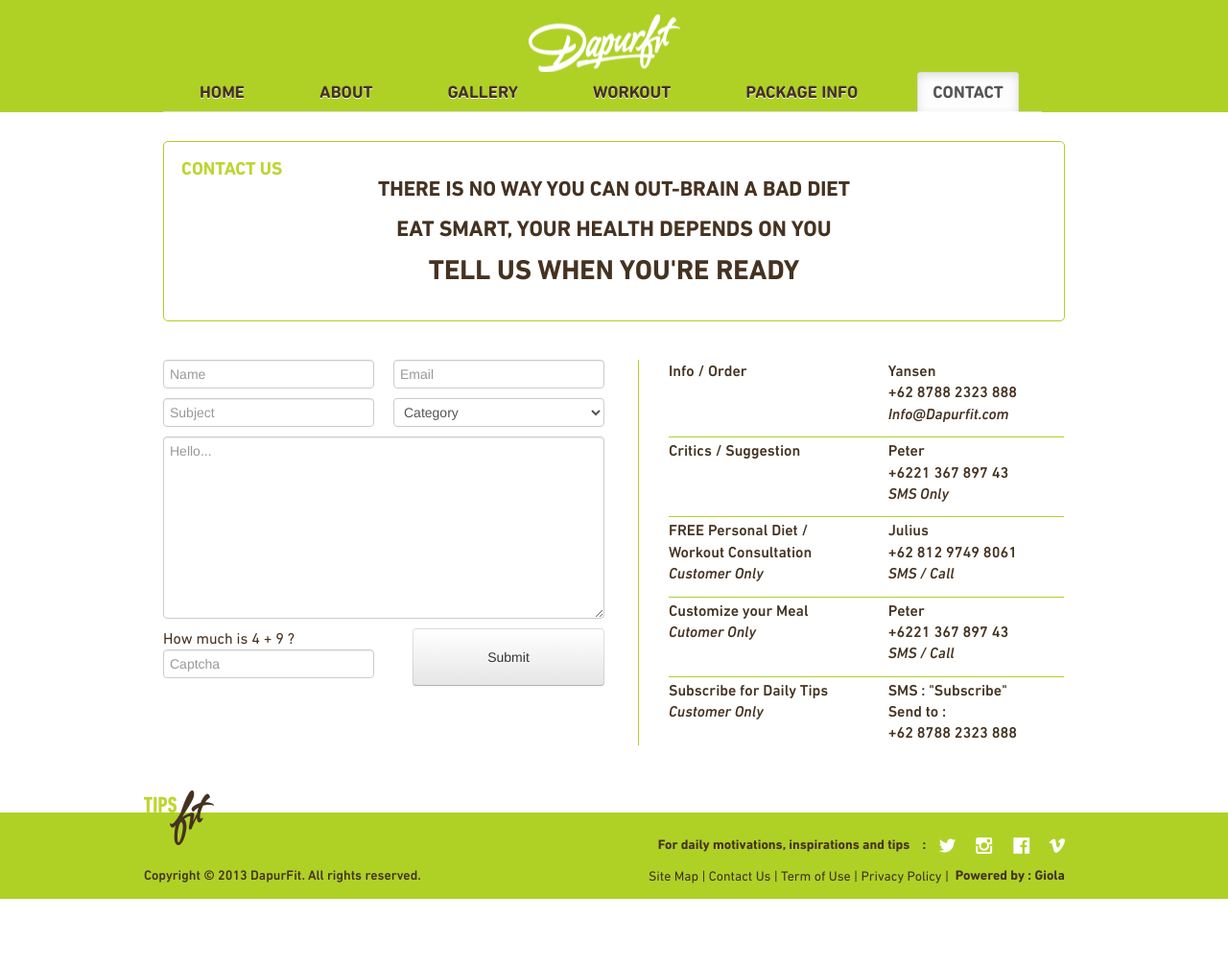
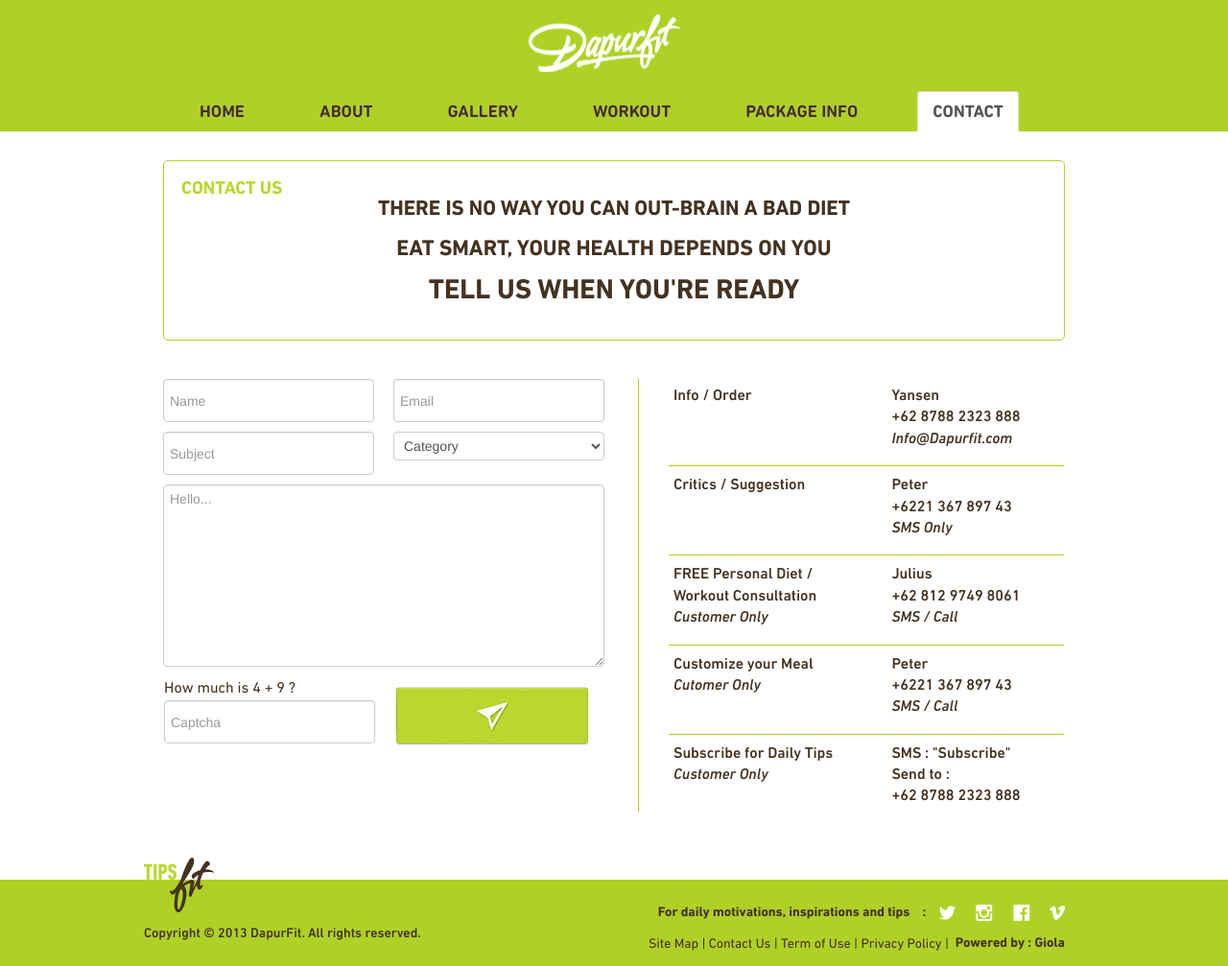
Before and after one commit to shanmarkus/DapurFit, a CodeIgniter app: page /dapurfit/index.php/contact_us/index in a window 1280 px wide. Shown: the whole page at 96% size. Before the commit the page ends 937 px from the top, so only its background shows below. Run offline with CodeIgniter, Linux system fonts and the light colour scheme; data that the repository does not hold is empty.

Commit message:
workout:spprt firefx, transparent div, slider, home, logo padding, shadow n border in nav, workout details min height

```diff
--- a/application/views/contact_us.php
+++ b/application/views/contact_us.php
@@ -48,14 +48,30 @@
             </div>
           </div><!-- close row -->
           <div class="row">
-                  <div class="span3">
+            <div class="span6">
               <div class="captchaBox">
+                <table>
+                  <tr>
+                    <td>
                       <p class="font-normal-r">How much is 4 + 9 ?</p>
+                    </td>
+                    <td rowspan="2">
+                      <button class="submit-btn btn span2" style="height:60px; width:200px; background-image:url(<?PHP echo RESOURCES?>img/submit-btn.jpg);" type="submit"></button>
+                    </td>
+                  </tr>
+                  <tr>
+                    <td>
                      <input type="text" placeholder="Captcha">
+                   </td>
+                 </tr>
+               </table>
+
+
+
+
              </div>
-                  </div>
-                  <div class="span3">
-                    <button class="btn span2" style="height:60px; width:200px"type="button">Submit</button>
+
+
            </div>
          </div><!-- close row -->
        </form>
@@ -69,11 +85,13 @@
         <table style="width:100%; " >
 
           <tr>
-                    <td valign="top"><p class="font-normal-m">Info / Order<p></td>
+            <td valign="top"><div class="padding-5"><p class="font-normal-m">Info / Order<p></div></td>
             <td>
+              <div class="padding-5">
                 <p class="font-normal-m">Yansen</p> </br>
                 <p class="font-normal-m">+62 8788 2323 888</p></br>
                 <p class="font-normal-i">Info@Dapurfit.com</p>
+              </div>
             </td>
           </tr>
           <tr >
@@ -83,29 +101,17 @@
           </tr>
           <tr valign="top">
             <td>
+              <div class="padding-5">
                 <p class="font-normal-m">Critics / Suggestion</p>
+              </div>
             </td>
             <td>
+              <div class="padding-5">
                 <p class="font-normal-m">Peter</p></br>
                 <p class="font-normal-m">+6221 367 897 43</p></br>
                 <p class="font-normal-i">SMS Only<p>
-                      </p></td>
-                    </tr>
-                    <tr >
-                      <td colspan="2">
-                        <hr>
-                      </td>
-                    </tr>
-                    <tr valign="top">
-                      <td>
-                        <p class="text-wrap width11 font-normal-m">FREE Personal Diet /</br>
-                          Workout Consultation</p></br>
-                          <p class="font-normal-i">Customer Only</p>
-                        </td>
-                        <td>
-                          <p class="font-normal-m">Julius</p></br>
-                          <p class="font-normal-m">+62 812 9749 8061</p></br>
-                          <p class="font-normal-i">SMS / Call</p>
+                </p>
+              </div>
             </td>
           </tr>
           <tr >
@@ -115,14 +121,18 @@
           </tr>
           <tr valign="top">
             <td>
-                          <p class="text-wrap width11 font-normal-m">Customize your Meal</p>
-                          <p class="font-normal-i">Cutomer Only </p>
+              <div class="padding-5">
+                <p class="text-wrap width11 font-normal-m">FREE Personal Diet /</br>
+                  Workout Consultation</p></br>
+                  <p class="font-normal-i">Customer Only</p>
+                </div>
               </td>
               <td>
-                          <p class="font-normal-m">Peter</p></br>
-                          <p class="font-normal-m">+6221 367 897 43</p>
+                <div class="padding-5">
+                  <p class="font-normal-m">Julius</p></br>
+                  <p class="font-normal-m">+62 812 9749 8061</p></br>
                   <p class="font-normal-i">SMS / Call</p>
-
+                </div>
               </td>
             </tr>
             <tr >
@@ -132,13 +142,37 @@
             </tr>
             <tr valign="top">
               <td>
+                <div class="padding-5">
+                  <p class="text-wrap width11 font-normal-m">Customize your Meal</p>
+                  <p class="font-normal-i">Cutomer Only </p>
+                  </div<
+                </td>
+                <td>
+                  <div class="padding-5">
+                    <p class="font-normal-m">Peter</p></br>
+                    <p class="font-normal-m">+6221 367 897 43</p>
+                    <p class="font-normal-i">SMS / Call</p>
+                  </div>
+                </td>
+              </tr>
+              <tr >
+                <td colspan="2">
+                  <hr>
+                </td>
+              </tr>
+              <tr valign="top">
+                <td>
+                  <div class="padding-5">
                     <p class="text-wrap width11 font-normal-m">Subscribe for Daily Tips</p>
                     <p class="font-normal-i">Customer Only</p>
+                  </div>
                 </td>
                 <td>
+                  <div class="padding-5">
                     <p class="font-normal-m">SMS : "Subscribe"</p></br>
                     <p class="font-normal-m">Send to : </p></br>
                     <p class="font-normal-m">+62 8788 2323 888</p>
+                  </div>
                 </td>
               </tr>
 
--- a/application/views/footer.php
+++ b/application/views/footer.php
@@ -7,7 +7,7 @@
         <div class="row">
 
           <img class="footerImage" src="<?php echo RESOURCES ?>img/footer.png"/>
-          <p class="footerText rotating">
+          <div class="footerText rotating">
 
 
             <span class="flipUp">
@@ -21,7 +21,7 @@
               ?>
 
             </span>
-          </p>
+          </div>
 
         </div>
         <div class="row">
--- a/resources/css/gallery.css
+++ b/resources/css/gallery.css
@@ -1,5 +1,5 @@
 .gallery{
- /* min-height: 810px;*/
+  min-height: 705px;
   margin-top: 20px;
 }
 
--- a/resources/css/home.css
+++ b/resources/css/home.css
@@ -9,16 +9,40 @@ body{
 
 .carousel{
   margin-bottom: 0px !important;
-}
 
 
+}
+input[type="text"]{
+  height:35px;
+}
+.carousel-inner > .item > img, .carousel-inner > .item > a > img{
+  min-width: 940px;
+}
+.navbar .nav > li > a:focus, .navbar .nav > li > a:hover{
+  border: 1px solid white;
+  background-color: white;
+
+}
+.submit-btn:hover, .submit-btn:focus{
+  background-position:0 0 !important;
+}
+.navbar .nav > .active > a, .navbar .nav > .active > a:hover, .navbar .nav > .active > a:focus{
+  background-color:#ffffff;
+  box-shadow: :0px 0px 0px rgba(0, 0, 0, 0.0) inset !important;
+  -webkit-box-shadow:inset 0 3px 8px rgba(0, 0, 0, 0.0) !important;
+}
 .home-navbar {
   font-family:'din_next_rounded_lt_probold';
   font-size: 18px;
+  margin-bottom: 1px;
 
 }
 .home-header {
   background-color:rgb(175,209,38);
+}
+
+.navbar .nav > li > a{
+  text-shadow:0 0px 0 #ffffff;
 }
 
 .paddingTop10px{
@@ -40,7 +64,9 @@ body{
 .marginBottom0px{
   margin-bottom: 0px !important;
 }
-
+.padding-5{
+  padding: 5px
+}
 
 
 /*Footer*/
@@ -72,6 +98,7 @@ a:link, a:active, a:visited{
   float:left;
   margin-top:25px;
   font-weight: bold;
+  width: 360px;
 }
 .footer-link{
   font-family: "din_next_lt_promedium"
@@ -85,6 +112,9 @@ a:link, a:active, a:visited{
 .margin-bottom-40{
   margin-bottom: 40px;
 }
+.nav-tabs{
+  border-bottom: 0px solid #ddd
+}
 
 .nav-tabs > li {
   padding: 0px 22px !important;
@@ -92,6 +122,7 @@ a:link, a:active, a:visited{
 
 .header-logo{
   margin-top: 15px;
+  margin-bottom: 20px;
   background-image: url('../img/logo.png');
   height:60px;
   background-repeat: no-repeat;
--- a/resources/css/workoutdetail.css
+++ b/resources/css/workoutdetail.css
@@ -1,6 +1,6 @@
 .workoutdetail{
   /*min-height: 845px;*/
-  padding: 40px 0px;
+  padding: 40px 0px  0px 0px;
 }
 
 .videoTitleDiv{
```
Also changed, not shown: application/views/gallery.php (+12 -6 lines), application/views/workout.php (+9 -4 lines), resources/css/workout.css (+3 -1 lines), resources/img/submit-btn.jpg (added), 1 other file. Lines whose indentation alone changed are shown as unchanged.
